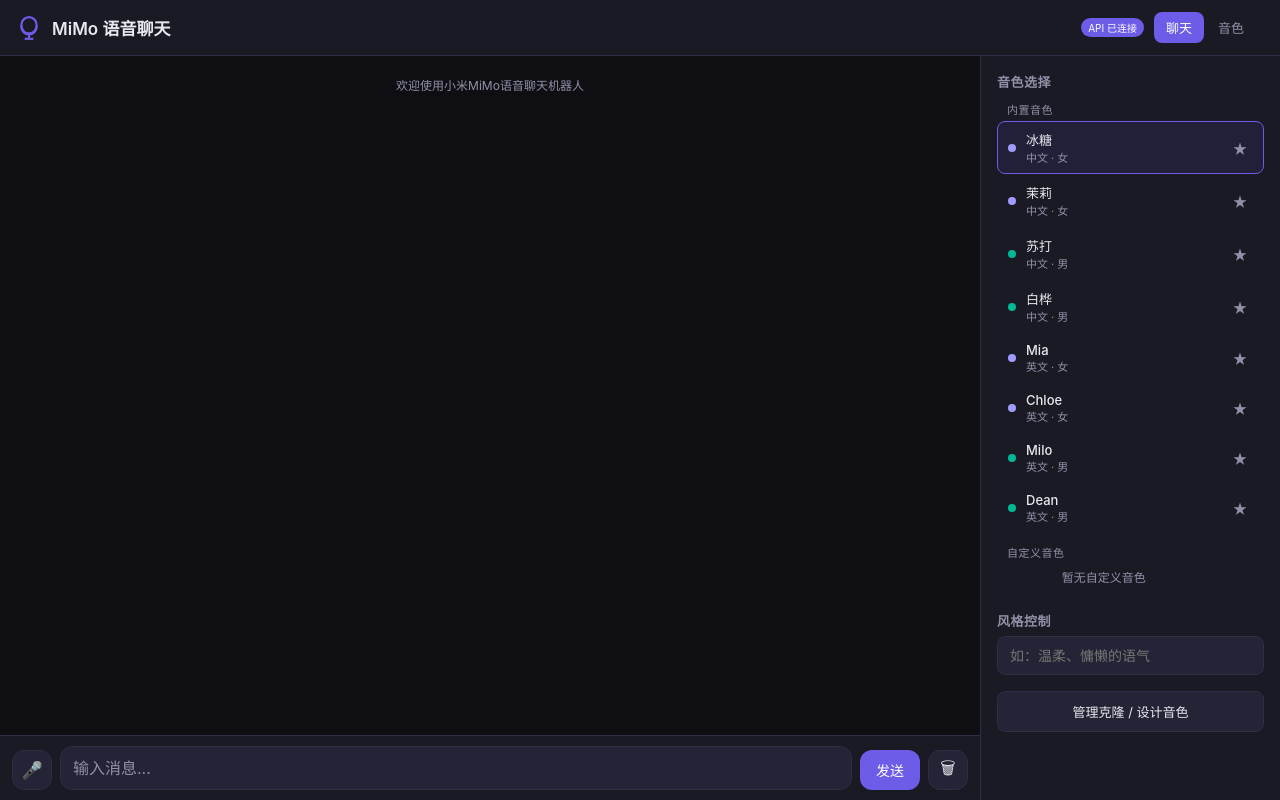
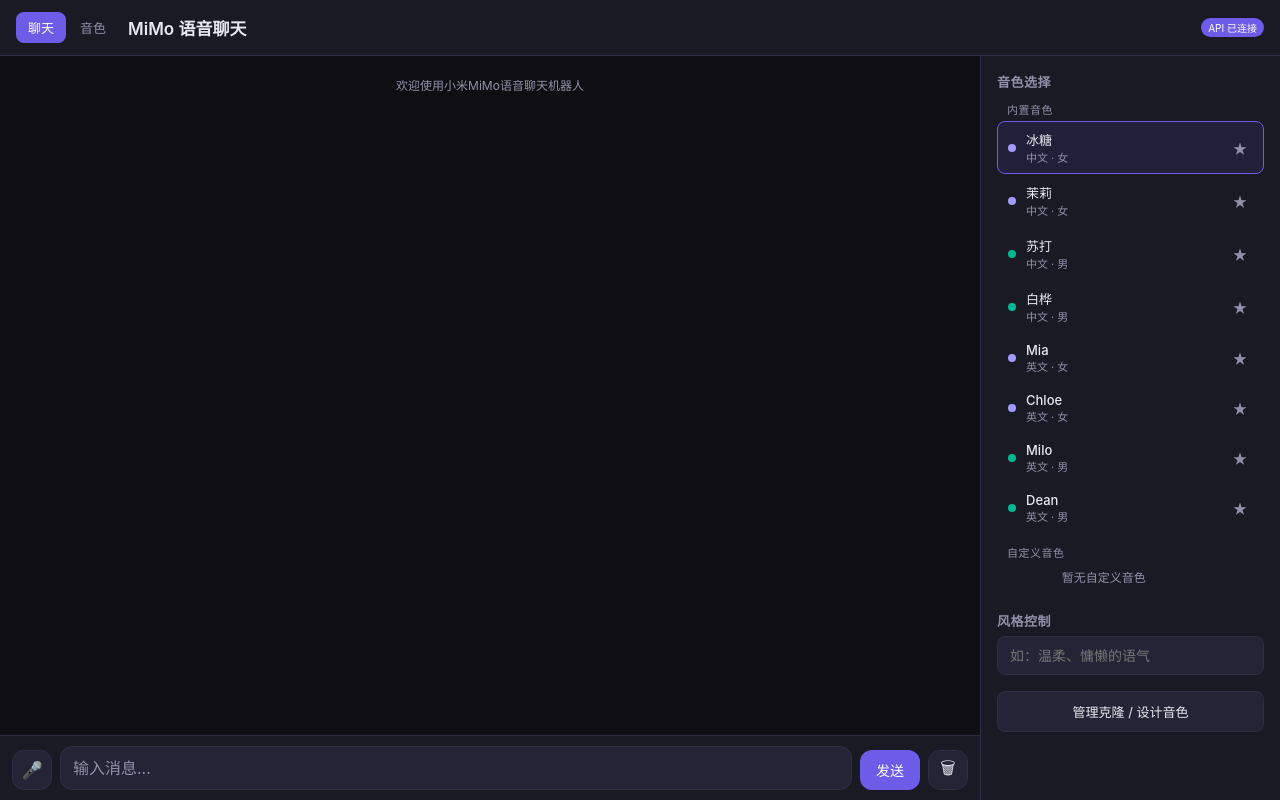
Before and after one commit to xiaqijun/voice, a Flask app: page / in a window 1280 px wide. Run offline with Flask 3, Linux system fonts and the light colour scheme.

Commit message:
fix: 导航栏移到左侧
Co-Authored-By: Claude Opus 4.7 <noreply@anthropic.com>

```diff
--- a/templates/index.html
+++ b/templates/index.html
@@ -108,17 +108,16 @@ header .badge.offline{background:var(--red)}
 <body>
 
 <header>
-  <svg width="26" height="26" viewBox="0 0 24 24" fill="none" stroke="var(--accent)" stroke-width="2"><path d="M12 2a7 7 0 0 1 7 7v1a7 7 0 0 1-14 0V9a7 7 0 0 1 7-7z"/><path d="M19 10v1a7 7 0 0 1-14 0v-1"/><path d="M12 18v4"/><path d="M8 22h8"/></svg>
+  <nav style="display:flex;gap:2px;flex-shrink:0">
+    <a href="/" style="padding:6px 12px;border-radius:8px;font-size:13px;text-decoration:none;background:var(--accent);color:#fff">聊天</a>
+    <a href="/voices" style="padding:6px 12px;border-radius:8px;font-size:13px;text-decoration:none;color:var(--text2)">音色</a>
+  </nav>
   <h1>MiMo 语音聊天</h1>
   {% if api_ready %}
   <span class="badge">API 已连接</span>
   {% else %}
   <span class="badge offline">未配置 API</span>
   {% endif %}
-  <nav style="display:flex;gap:2px;margin-left:auto;margin-right:8px">
-    <a href="/" style="padding:6px 12px;border-radius:8px;font-size:13px;text-decoration:none;background:var(--accent);color:#fff">聊天</a>
-    <a href="/voices" style="padding:6px 12px;border-radius:8px;font-size:13px;text-decoration:none;color:var(--text2)">音色</a>
-  </nav>
   <button class="btn-menu" id="btnMenu" title="设置">&#9776;</button>
 </header>
 
--- a/templates/voices.html
+++ b/templates/voices.html
@@ -59,12 +59,11 @@ header h1{font-size:17px;font-weight:600}
 <body>
 
 <header>
-  <svg width="26" height="26" viewBox="0 0 24 24" fill="none" stroke="var(--accent)" stroke-width="2"><path d="M12 2a7 7 0 0 1 7 7v1a7 7 0 0 1-14 0V9a7 7 0 0 1 7-7z"/><path d="M19 10v1a7 7 0 0 1-14 0v-1"/><path d="M12 18v4"/><path d="M8 22h8"/></svg>
-  <h1>音色管理</h1>
-  <nav style="display:flex;gap:2px;margin-left:auto">
+  <nav style="display:flex;gap:2px;flex-shrink:0">
     <a href="/" style="padding:6px 12px;border-radius:8px;font-size:13px;text-decoration:none;color:var(--text2)">聊天</a>
     <a href="/voices" style="padding:6px 12px;border-radius:8px;font-size:13px;text-decoration:none;background:var(--accent);color:#fff">音色</a>
   </nav>
+  <h1>音色管理</h1>
 </header>
 
 <div class="container">
```
